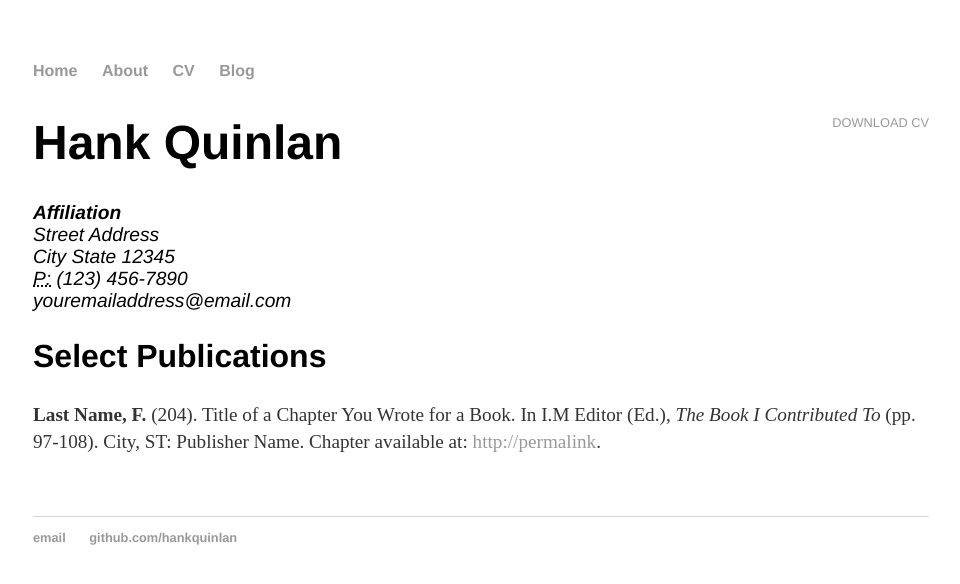
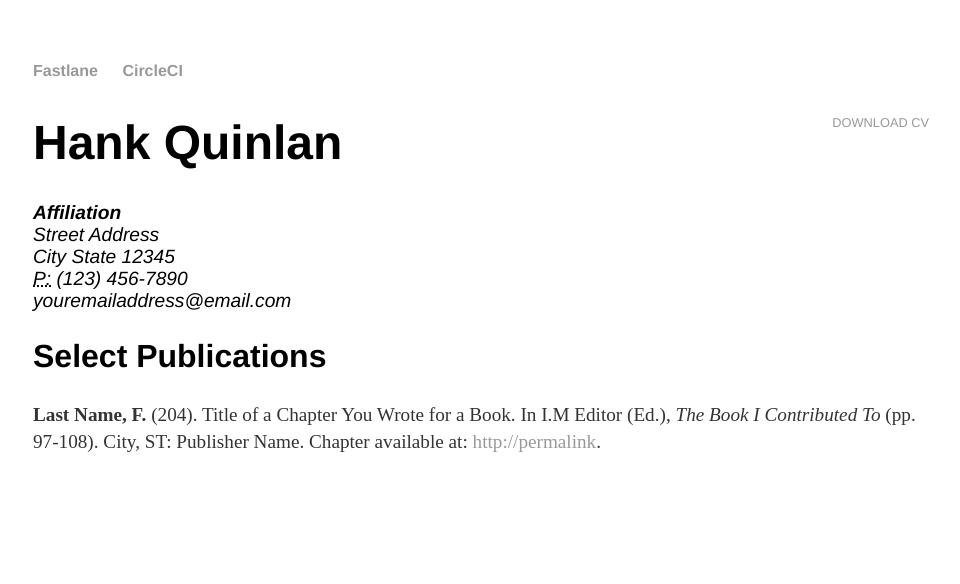
Before and after one commit to ttanviagarwal/ttanviagarwal.github.io, a Jekyll site: the page built from cv/index.html, in a window 1280 px wide. Shown: the top 584 px of the page, without its empty margins (159-1119 px from the left). Built offline with Jekyll 4.4.1, drawn with Linux system fonts in a browser that asks for light colours.

Commit message:
Update default.html

```diff
--- a/_layouts/default.html
+++ b/_layouts/default.html
@@ -11,24 +11,15 @@
   <body>
     <nav>
 <ul>
-<li><a href="/">Home</a></li>
-<li><a href="/about">About</a></li>
-<li><a href="/cv">CV</a></li>
-<li><a href="/blog">Blog</a></li>
+<li><a href="/">Fastlane</a></li>
+<li><a href="/about">CircleCI</a></li>
 </ul>
     </nav>
 <div class="container">
 
   {{ content }}
 
-</div>
-
-  <footer>
-   <ul>
-   <li><a href="mailto:hankquinlanhub@gmail.com">email</a></li>
-   <li><a href="https://github.com/hankquinlan">github.com/hankquinlan</a></li>
-   </ul>
-  </footer>
+    </div>
   </body>
 
 </html>
```
